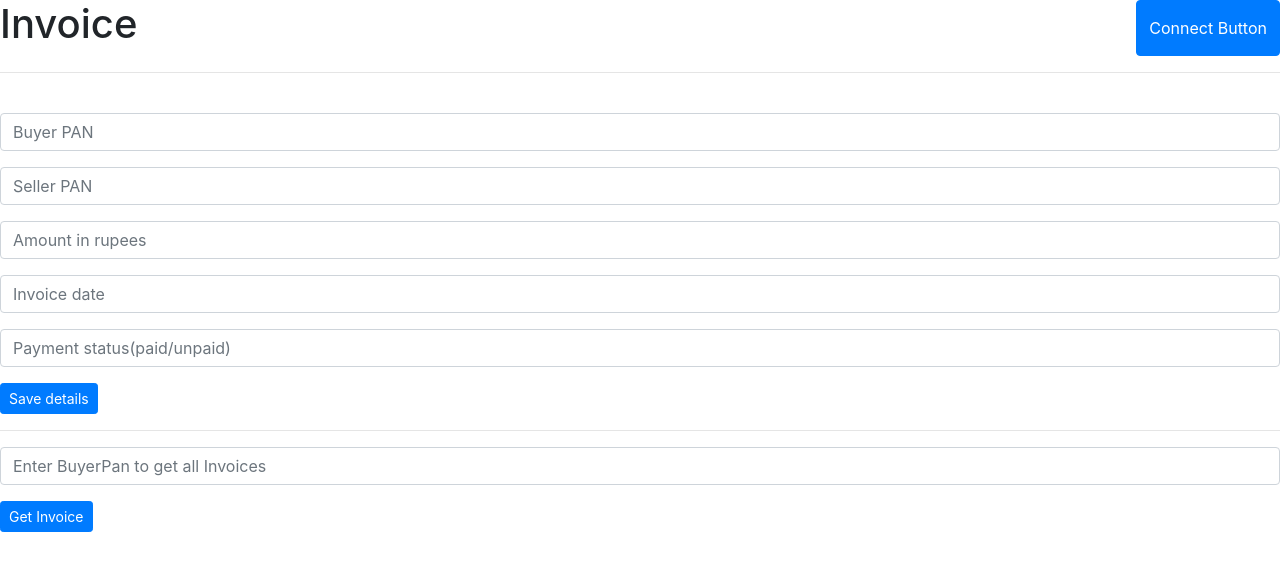
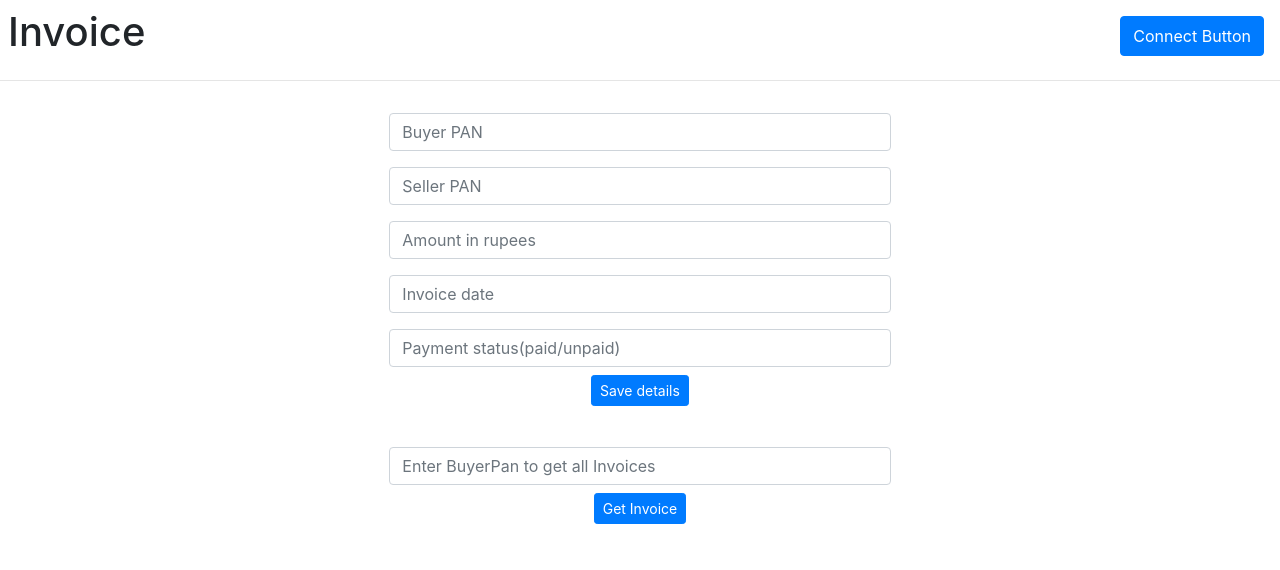
Before and after one commit to swadhinbubaipaul/invoice-frontend, a website with bundled scripts: page index.html in a window 1280 px wide. Built offline with nearby package versions, Linux system fonts and the light colour scheme.

Commit message:
Some inprovements

```diff
--- a/index.html
+++ b/index.html
@@ -13,11 +13,11 @@
     />
   </head>
   <body>
-    <div class="d-flex justify-content-between">
+    <div class="d-flex justify-content-between m-2">
       <h1>Invoice</h1>
       <button
         type="button"
-        class="btn btn-primary"
+        class="btn btn-primary m-2"
         id="connectButton"
         onclick="bundle.connect()"
       >
@@ -25,9 +25,11 @@
       </button>
     </div>
     <hr />
-    <br />
-    <div class="">
-      <div class="input-group mb-3">
+    <div
+      class="d-flex flex-column container col-md-5 align-center form-group mb-2 p-2"
+    >
+      <div class="text-center">
+        <div class="input-group p-2">
           <input
             type="text"
             id="buyerPan"
@@ -36,7 +38,7 @@
             aria-describedby="basic-addon1"
           />
         </div>
-      <div class="input-group mb-3">
+        <div class="input-group p-2">
           <input
             type="text"
             id="sellerPan"
@@ -45,7 +47,7 @@
             aria-describedby="basic-addon1"
           />
         </div>
-      <div class="input-group mb-3">
+        <div class="input-group p-2">
           <input
             type="text"
             id="invoiceAmount"
@@ -54,7 +56,7 @@
             aria-describedby="basic-addon1"
           />
         </div>
-      <div class="input-group mb-3">
+        <div class="input-group p-2">
           <input
             type="text"
             id="invoiceDate"
@@ -63,7 +65,7 @@
             aria-describedby="basic-addon1"
           />
         </div>
-      <div class="input-group mb-3">
+        <div class="input-group p-2">
           <input
             type="text"
             id="paymentStatus"
@@ -79,10 +81,10 @@
         >
           Save details
         </button>
-      <br />
+      </div>
       <hr />
-      <div class="">
-        <div class="input-group mb-3">
+      <div class="text-center">
+        <div class="input-group p-2">
           <input
             type="text"
             id="buyerPanDetails"
--- a/index.js
+++ b/index.js
@@ -96,9 +96,6 @@ const abi = [
     type: "function",
   },
 ];
-const provider = new ethers.providers.Web3Provider(window.ethereum);
-const signer = provider.getSigner();
-const ledger = new ethers.Contract(contractAddress, abi, signer);
 
 const buyerPan = document.getElementById("buyerPan");
 const sellerPan = document.getElementById("sellerPan");
@@ -109,16 +106,27 @@ const invoiceArea = document.getElementById("invoiceArea");
 
 async function connect() {
   if (typeof window.ethereum !== "undefined") {
-    await ethereum.request({ method: "eth_requestAccounts" });
+    const provider = new ethers.providers.Web3Provider(window.ethereum);
+    const signer = provider.getSigner();
+    const ledger = new ethers.Contract(contractAddress, abi, signer);
+    try {
+      await ethereum.request({ method: "eth_requestAccounts" });
+    } catch (error) {
+      console.log(error);
+    }
+    document.getElementById("connectButton").innerHTML = "Connected";
+    const accounts = await ethereum.request({ method: "eth_accounts" });
+    console.log(accounts);
+  } else {
+    document.getElementById("connectButton").innerHTML =
+      "Please install MetaMask";
   }
 }
 
 async function execute() {
-  // console.log(buyerPan.value);
-  // console.log(sellerPan.value);
-  // console.log(invoiceAmount.value);
-  // console.log(invoiceDate.value);
-  // console.log(status.value);
+  const provider = new ethers.providers.Web3Provider(window.ethereum);
+  const signer = provider.getSigner();
+  const ledger = new ethers.Contract(contractAddress, abi, signer);
   const tx = await ledger.saveInvoice(
     buyerPan.value,
     sellerPan.value,
```
Also changed, not shown: 1 other file. Lines whose indentation alone changed are shown as unchanged.
